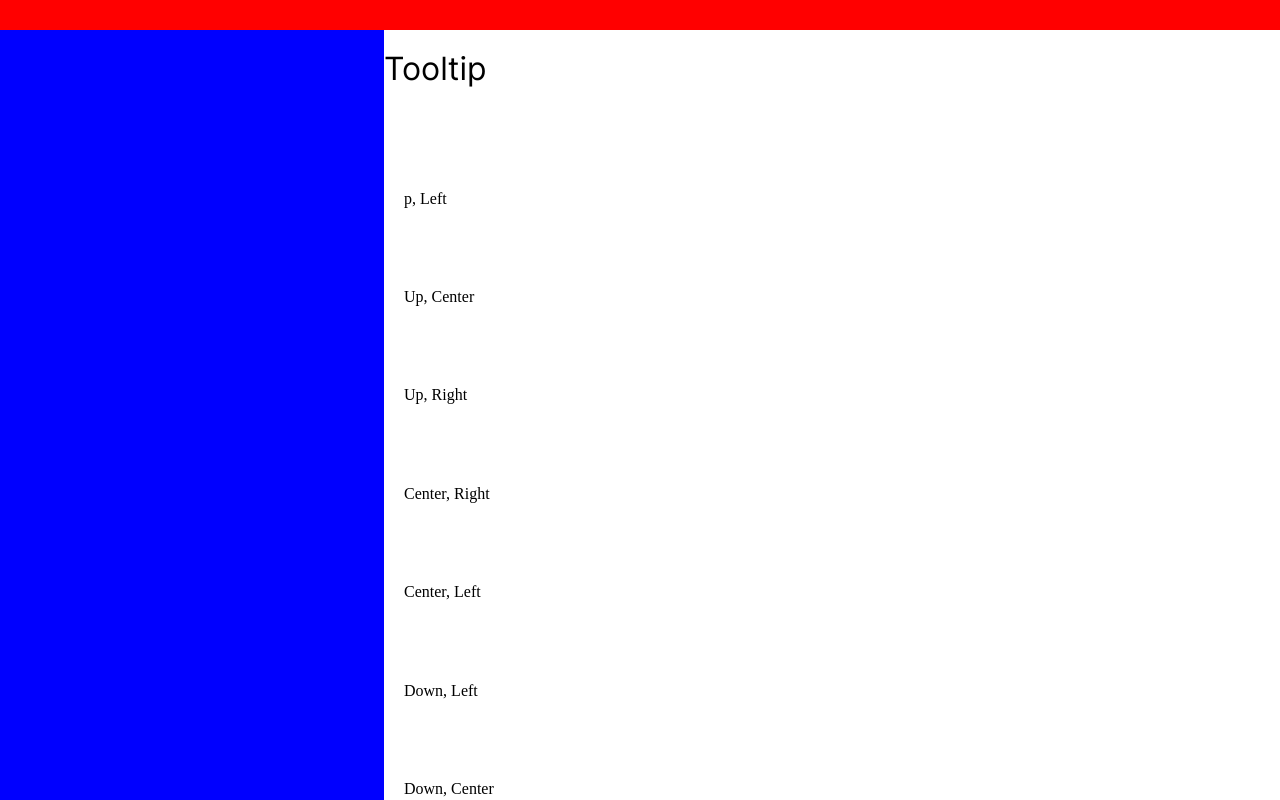
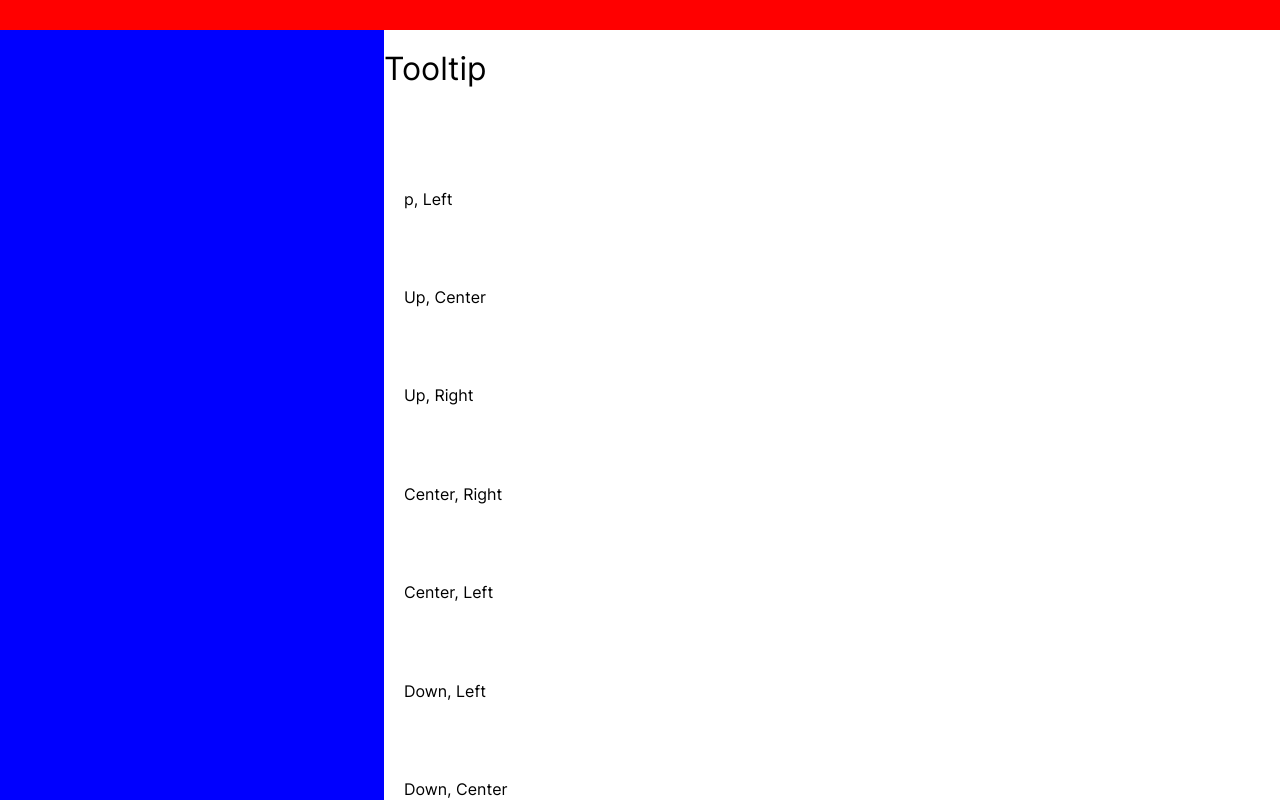
Before and after one commit to kovalenk/common-templates, a Vue app: page /tooltip in a window 1280 px wide. Shown: the top 800 px of the page. Built offline with nearby package versions, Linux system fonts and the light colour scheme; what pinia-shared-state would draw is missing.

Commit message:
V--create-tooltips-fix

```diff
--- a/src/views/TooltipsView.vue
+++ b/src/views/TooltipsView.vue
@@ -97,6 +97,9 @@ const downRight = ref(false);
   overflow-y: auto;
   p {
     margin: 80px 20px;
+    cursor: pointer;
+    font-family: "Inter", sans-serif;
+    font-weight: 400;
   }
   .content {
     height: 200vh;
```
